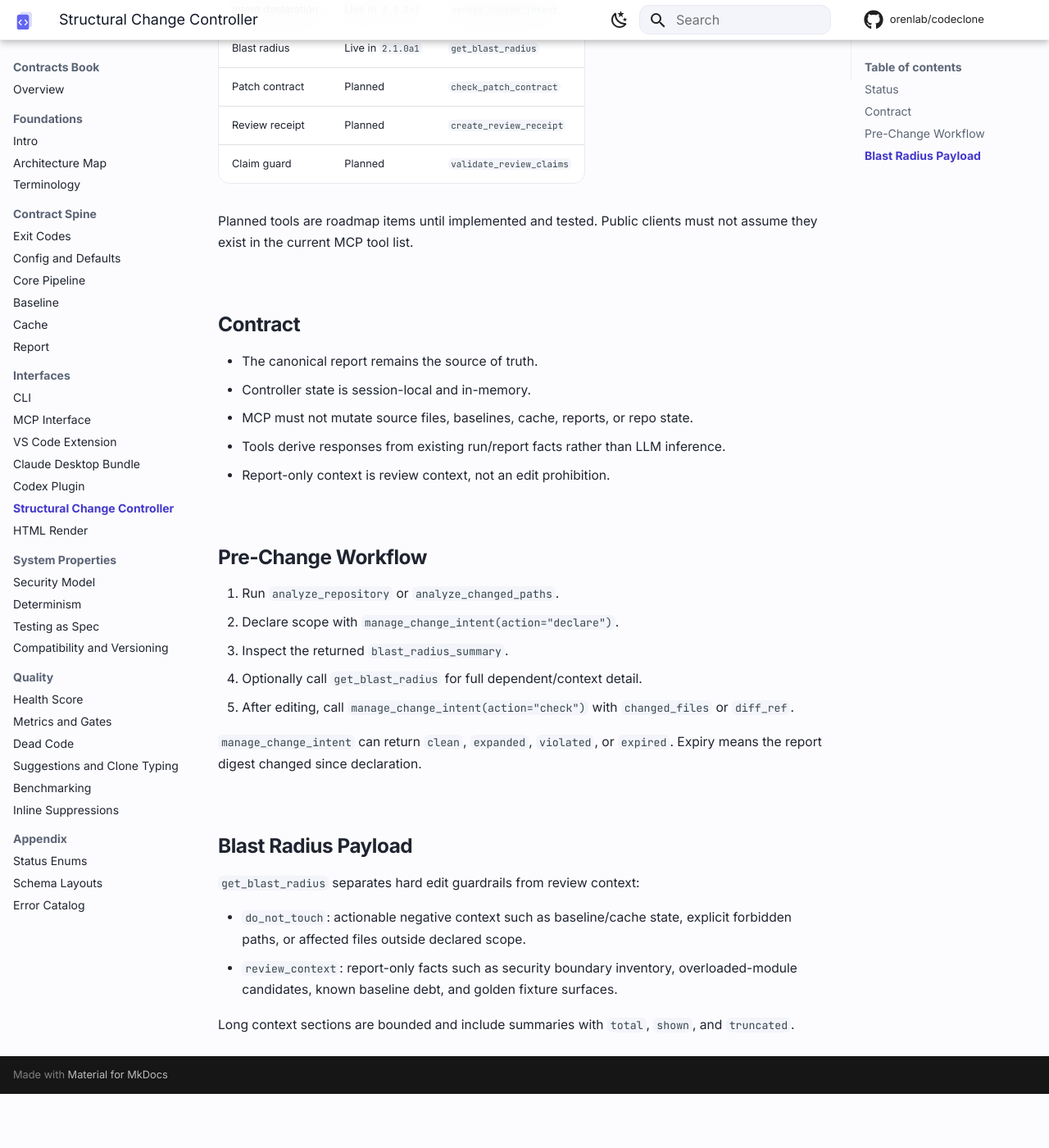
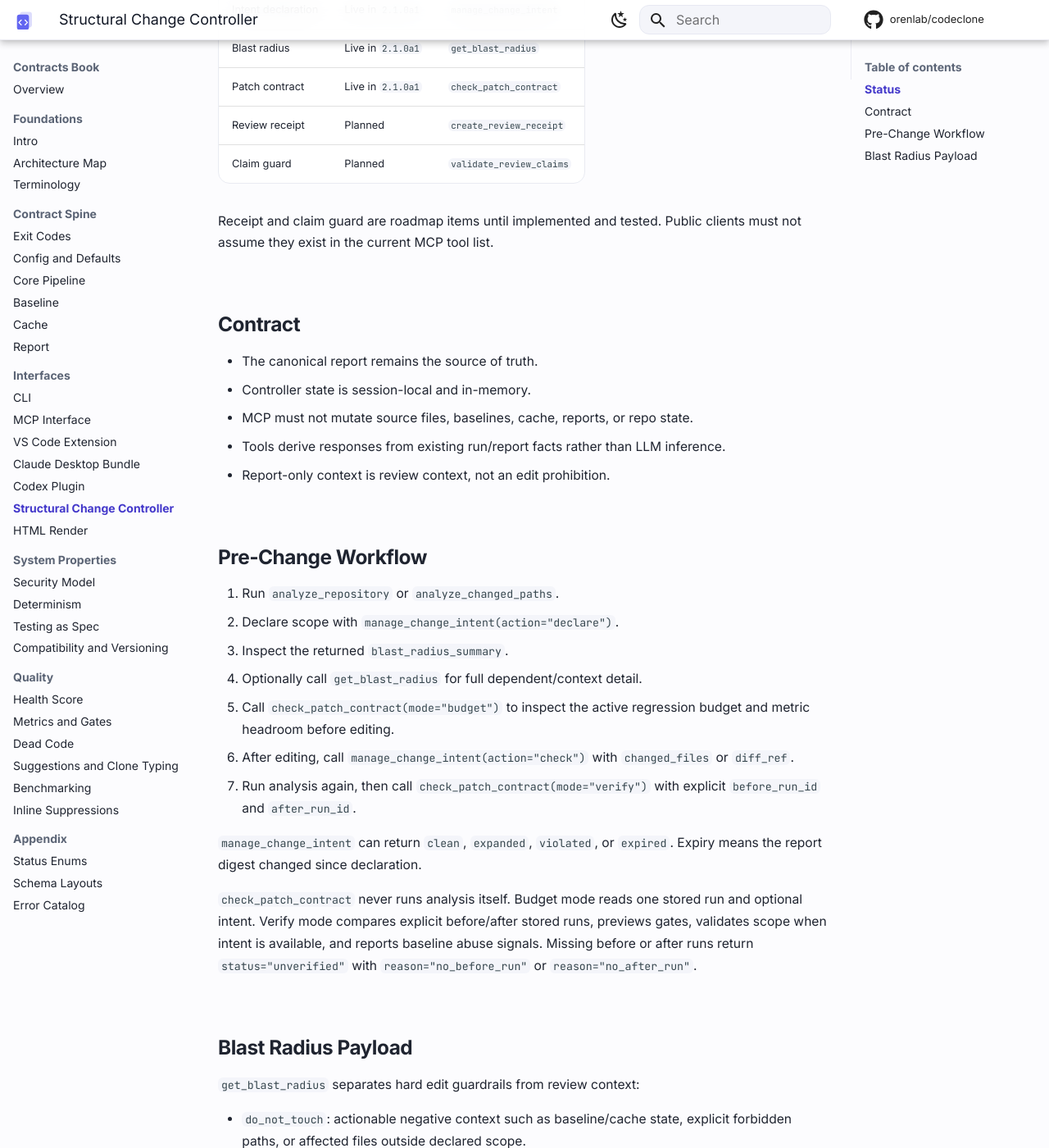
Before and after one commit to orenlab/codeclone, an MkDocs documentation site: the page built from docs/book/24-structural-change-controller.md, in a window 1280 px wide and 1400 px high, scrolled down 527 px. Shown: the whole window at 82% size. Built offline with MkDocs 1.6.1 and Material for MkDocs 9.7.7, drawn with Linux system fonts in a browser that asks for light colours; comment, search, counter and statistics services are not loaded; before the commit the page ends 1861 px from its top, so only the background shows below that; some of the changed text lies outside the part shown.

Commit message:
docs: document patch contract surface

```diff
--- a/docs/book/24-structural-change-controller.md
+++ b/docs/book/24-structural-change-controller.md
@@ -6,18 +6,19 @@ over stored MCP runs and the canonical report contract.
 
 ## Status
 
-The v2.1 alpha starts with the pre-change phase:
+The v2.1 alpha currently includes intent, blast-radius, and patch-contract
+checks:
 
 | Phase | Status | MCP surface |
 |-------|--------|-------------|
 | Intent declaration | Live in `2.1.0a1` | `manage_change_intent` |
 | Blast radius | Live in `2.1.0a1` | `get_blast_radius` |
-| Patch contract | Planned | `check_patch_contract` |
+| Patch contract | Live in `2.1.0a1` | `check_patch_contract` |
 | Review receipt | Planned | `create_review_receipt` |
 | Claim guard | Planned | `validate_review_claims` |
 
-Planned tools are roadmap items until implemented and tested. Public clients
-must not assume they exist in the current MCP tool list.
+Receipt and claim guard are roadmap items until implemented and tested. Public
+clients must not assume they exist in the current MCP tool list.
 
 ## Contract
 
@@ -34,11 +35,21 @@ must not assume they exist in the current MCP tool list.
 2. Declare scope with `manage_change_intent(action="declare")`.
 3. Inspect the returned `blast_radius_summary`.
 4. Optionally call `get_blast_radius` for full dependent/context detail.
-5. After editing, call `manage_change_intent(action="check")` with
+5. Call `check_patch_contract(mode="budget")` to inspect the active regression
+   budget and metric headroom before editing.
+6. After editing, call `manage_change_intent(action="check")` with
    `changed_files` or `diff_ref`.
+7. Run analysis again, then call `check_patch_contract(mode="verify")` with
+   explicit `before_run_id` and `after_run_id`.
 
 `manage_change_intent` can return `clean`, `expanded`, `violated`, or
 `expired`. Expiry means the report digest changed since declaration.
+
+`check_patch_contract` never runs analysis itself. Budget mode reads one stored
+run and optional intent. Verify mode compares explicit before/after stored runs,
+previews gates, validates scope when intent is available, and reports baseline
+abuse signals. Missing before or after runs return `status="unverified"` with
+`reason="no_before_run"` or `reason="no_after_run"`.
 
 ## Blast Radius Payload
 
```
Also changed, not shown: CHANGELOG.md (+3 -0 lines), README.md (+47 -42 lines), docs/README-pypi.md (+7 -7 lines), docs/book/20-mcp-interface.md (+2 -1 lines), docs/mcp.md (+5 -1 lines).
